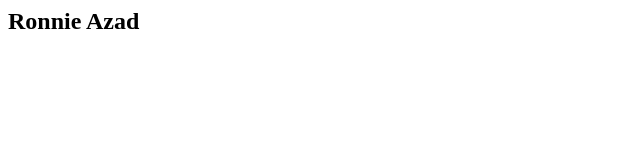
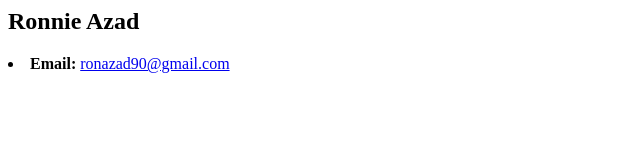
Before and after one commit to ronaldazad/.github.io, a plain HTML site: page index.html in a window 1280 px wide. Shown: the whole page, without its empty margins (0-640 px from the left). Drawn offline with Linux system fonts and the light colour scheme.

Commit message:
Update index.html

```diff
--- a/index.html
+++ b/index.html
@@ -4,6 +4,6 @@
 
 
 
-
+  <li><strong>Email:</strong> <a href="#">ronazad90@gmail.com</a></li>
 
 </html>
```
